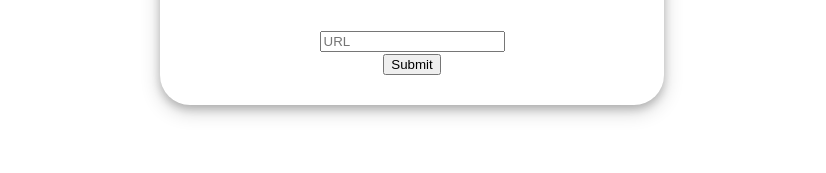
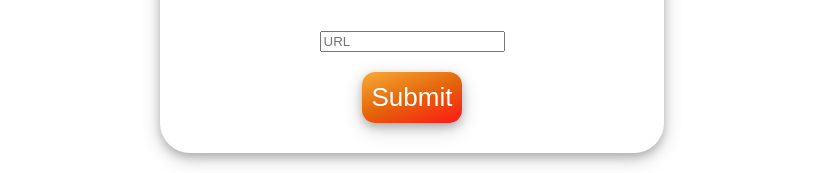
Before and after one commit to ItsMePepijn/Curtus-next, a Next.js app: page /generate in a window 1280 px wide. Shown: the part 308-481 px from the top of the page, without its empty margins (228-1054 px from the left). Built offline with nearby package versions, Linux system fonts and the light colour scheme.

Commit message:
class name change

```diff
--- a/pages/generate/index.js
+++ b/pages/generate/index.js
@@ -52,7 +52,7 @@ export default function Page() {
           <form onSubmit={handleSubmission} method='post'>
             <input className={styles.input} id="url" type="text" placeholder="URL"/>
             <br></br>
-            <input className={styles.submit} type="submit" value="Submit"/>
+            <input className={styles.button} type="submit" value="Submit"/>
           </form>
         </div>
 
```
